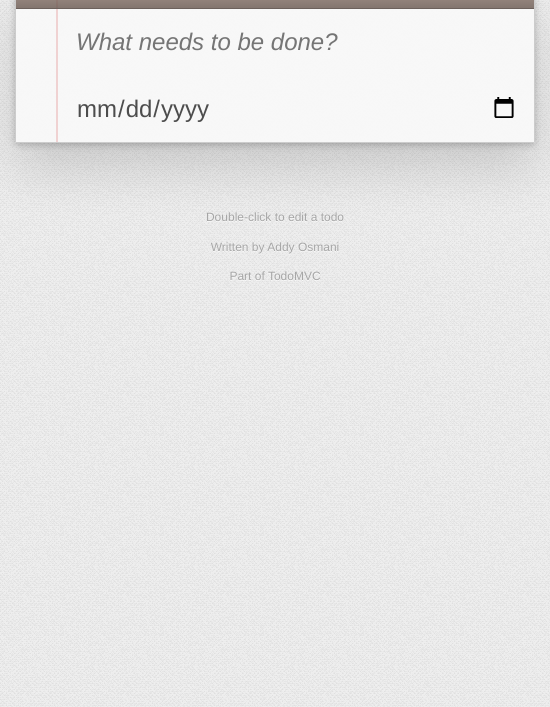
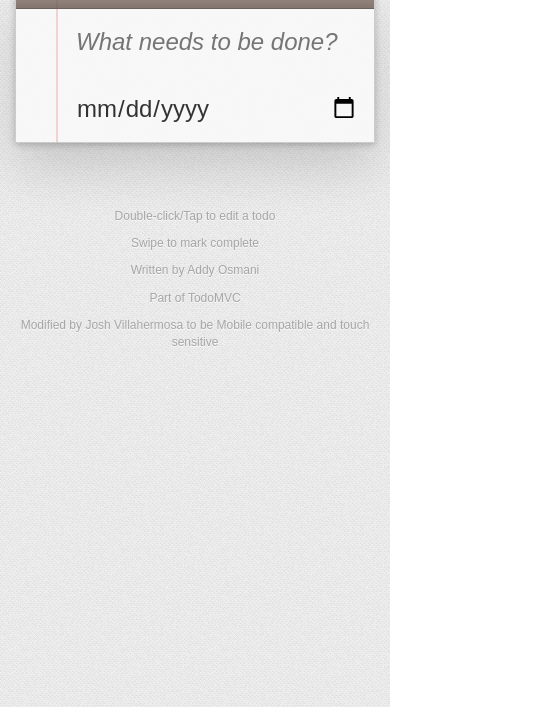
Before and after one commit to joshvillahermosa/IS322-Homework-2-BackboneHammer, a website: page index.html in a window 390 px wide. Shown: the part 137-844 px from the top of the page, 550 px wide, since content can reach past the window. Drawn offline with Linux system fonts and the light colour scheme; no server answers.

Commit message:
Chnaged the selcted loaded CSS for enable responsive capabilities, and added other simple information

```diff
--- a/index.html
+++ b/index.html
@@ -12,7 +12,7 @@
         		display: inline;
         	}
         </style>
-
+        <link rel="stylesheet" href="bower_components/todomvc-common/base.css">
         <link rel="stylesheet" href="css/normalize.css">
         <link rel="stylesheet" href="css/vendor/bootstrap.min.css">
         <!--<link rel="stylesheet" href="css/vendor/bootstrap-theme.min.css">
@@ -22,7 +22,8 @@
         <link rel="stylesheet" href="css/snap.css">
         <script src="js/vendor/modernizr-2.7.1.min.js"></script>
 		<title>Backbone.js • TodoMVC</title>
-		<link rel="stylesheet" href="bower_components/todomvc-common/base.css"><meta http-equiv="X-UA-Compatible" content="IE=edge">
+
+		<meta http-equiv="X-UA-Compatible" content="IE=edge">
 	</head>
 	<body class="container">
 		<section id="todoapp">
@@ -39,9 +40,11 @@
 			<footer id="footer"></footer>
 		</section>
 		<footer id="info">
-			<p>Double-click to edit a todo</p>
+			<p>Double-click/Tap to edit a todo</p>
+			<p>Swipe to mark complete</p>
 			<p>Written by <a href="https://github.com/addyosmani">Addy Osmani</a></p>
 			<p>Part of <a href="http://todomvc.com">TodoMVC</a></p>
+			<p>Modified by <a href="https://github.com/joshvillahermosa">Josh Villahermosa</a> to be Mobile compatible and touch sensitive</p>
 		</footer>
 		<script type="text/template" id="item-template">
 			<div class="view">
```
